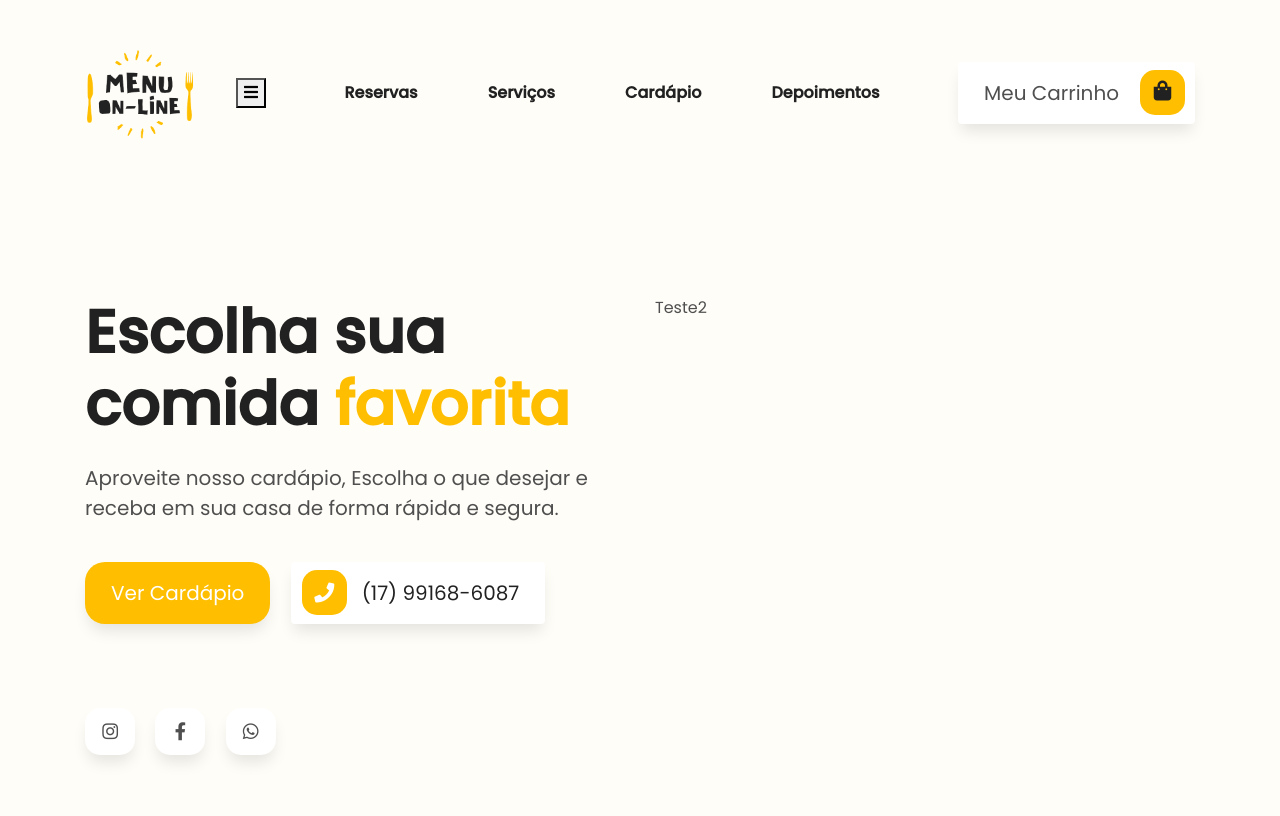
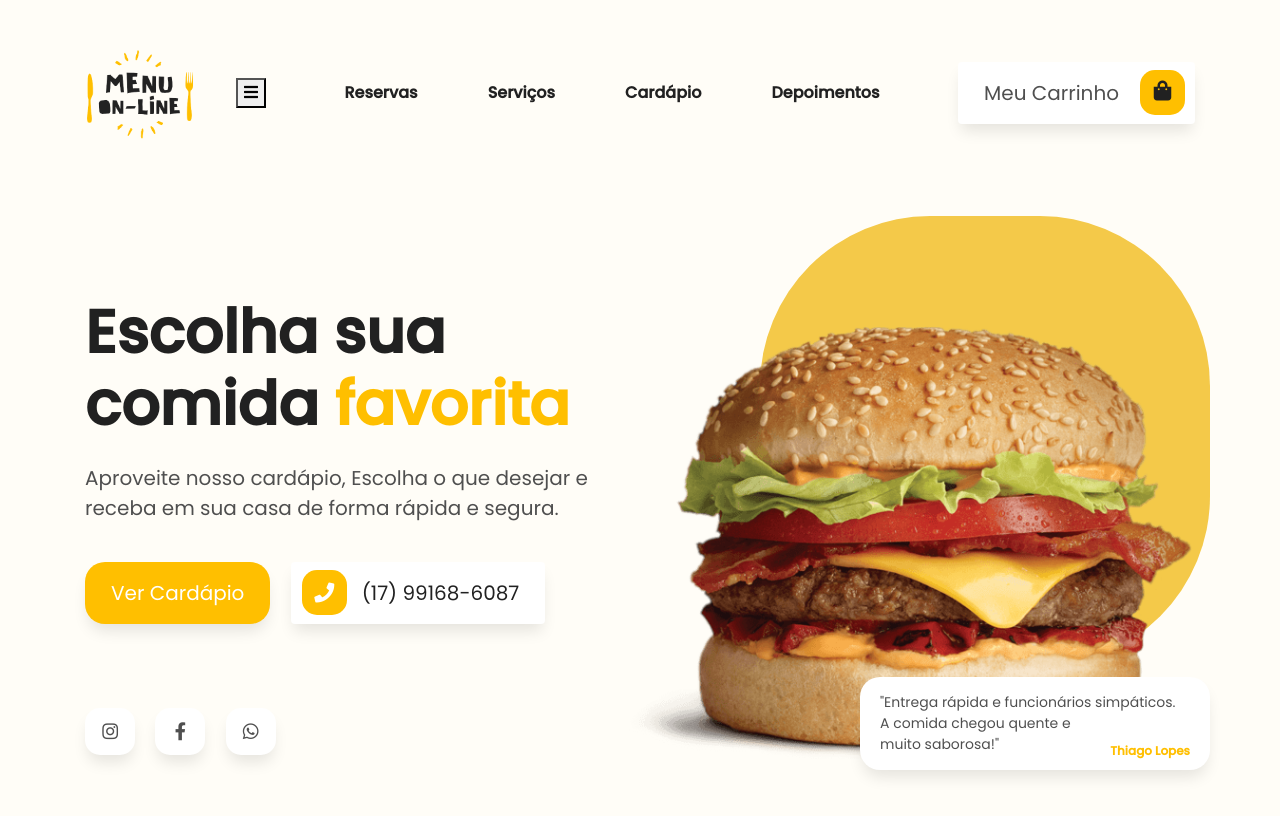
Before and after one commit to natandavinci/Restaurante, a plain HTML site: page index.html in a window 1280 px wide. Drawn offline with Linux system fonts and the light colour scheme; files whose address does not match are found by name.

Commit message:
banner part2

```diff
--- a/css/main.css
+++ b/css/main.css
@@ -49,6 +49,11 @@ a.navbar-brand{
     font-size: 20px;
     box-shadow: 0px 10px 15px -3px rgba(0, 0, 0, 0.1);
 }
+
+btn-white.active, .btn-white:hover{
+    background-color: var(--color-primary);
+}
+
 .btn-icon {
     padding-right: 75px;
 }
@@ -124,3 +129,44 @@ padding-bottom: 200px;
 .btn-social{
     width: 50px;
 }
+
+.card-banner{
+    height: 450px;
+    width: 450px;
+    border-radius: 170px;
+    background-color: #f4c949;
+    position:absolute;
+    right: 0;
+    top: -80px;
+}
+
+.img-banner img{
+    position: absolute;
+    width: 570px;
+    top: 30px;
+    right: 15px
+}
+
+.card{
+    border-radius: 20px;
+    padding: 15px 20px;
+    font-size: 20px;
+    box-shadow: 0px 10px 15px -3px rgba(0, 0, 0, 0.1)!important;
+    border: none!important;
+}
+
+.card-case{
+    width: 350px;
+    font-size: 14px;
+    position: absolute!important;
+    right: 0;
+    bottom: -15px;
+}
+
+.card-case-name{
+    position: absolute;
+    font-size: 12px;
+    color: var(--color-primary);
+    right: 20px;
+    bottom: 10px;
+}
--- a/index.html
+++ b/index.html
@@ -82,7 +82,20 @@
                         <i class="fab fa-whatsapp"></i>
                     </a>
                 </div>
-                <div class="col-6">Teste2</div>
+                <div class="col-6">
+                    <div class="card-banner"></div>
+                    <div class="d-flex img-banner">
+                        <img src="./img/burguer.png" alt="Hamburguer">
+                    </div>
+                    <div class="card  card-case">
+                        "Entrega rápida e funcionários simpáticos.
+                        <br> A comida chegou quente e <br>
+                        muito saborosa!"
+                        <span class="card-case-name">
+                            <b>Thiago Lopes</b>
+                        </span>
+                    </div>
+                </div>
             </div>
         </div>
 
```
